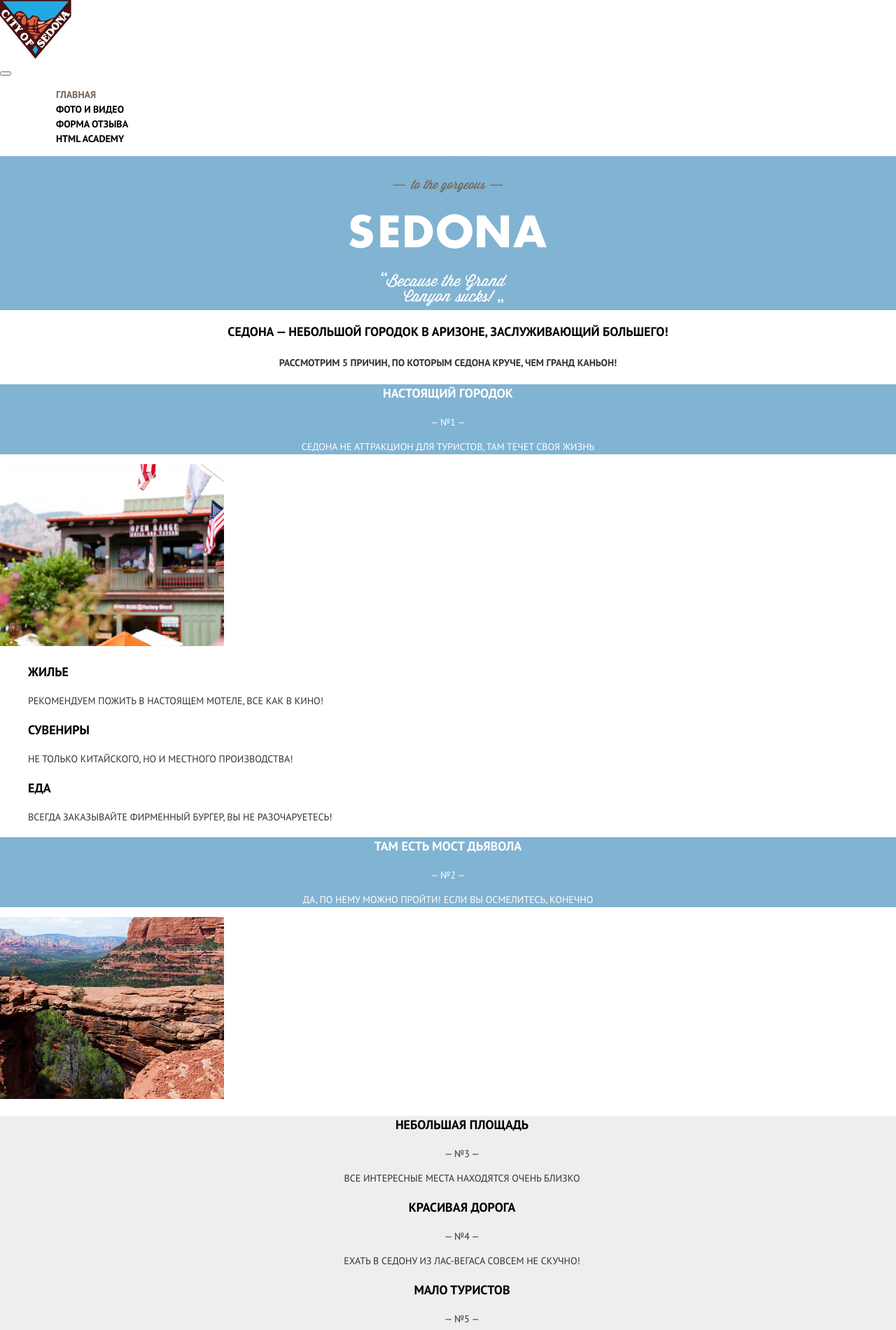
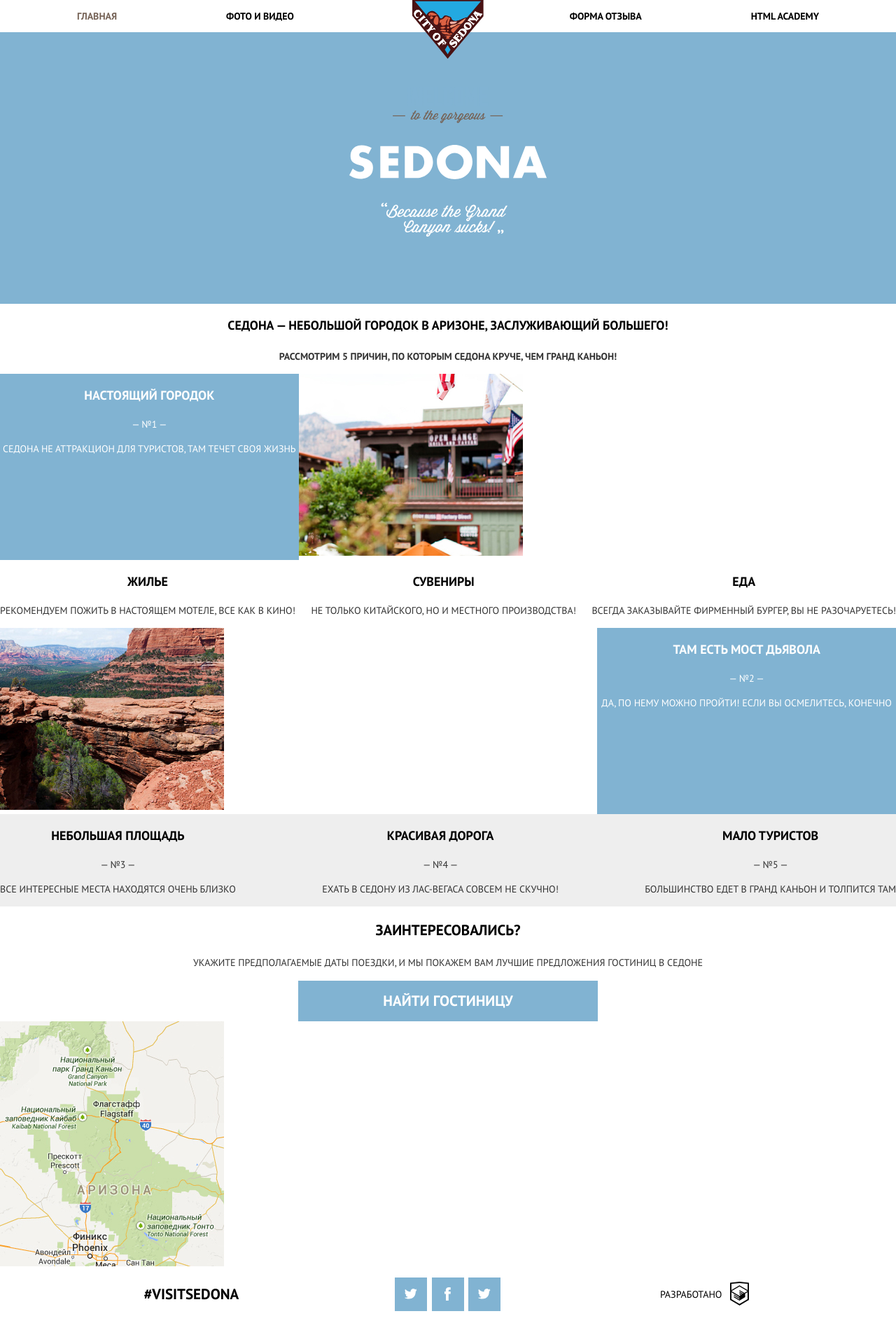
Before and after one commit to DaniyarSeferov/1117947-sedona-21, a website: page source/index.html in a window 1280 px wide. Shown: the top 1900 px of the page at 70% size. Drawn offline with nearby package versions, Linux system fonts and the light colour scheme; files that its build step writes are made by us from their sources.

Commit message:
#Task 4.1: Main page

```diff
--- a/source/index.html
+++ b/source/index.html
@@ -4,6 +4,7 @@
   <meta charset="utf-8">
   <title>HTML Academy: Седона</title>
   <link href="css/style.css" rel="stylesheet">
+  <meta name="viewport" content="width=device-width, initial-scale=1">
 </head>
 <body class="page-body">
 <header class="page-header">
@@ -26,6 +27,9 @@
           <a href="catalog.html">
             Фото и видео
           </a>
+        </li>
+        <li class="site-list__item site-list__item--logo">
+
         </li>
         <li class="site-list__item">
           <a href="form.html">
@@ -168,8 +172,8 @@
     <div class="page-footer__hashtag">
       <p>#visitsedona</p>
     </div>
-    <div class="page-footer__social social">
-      <ul class="social__list">
+    <div class="page-footer__social">
+      <ul class="page-footer__social-list social">
         <li class="social__item">
           <a class="social__link social__link--tw" href="blank.html">Твиттер</a>
         </li>
--- a/source/sass/blocks/button.scss
+++ b/source/sass/blocks/button.scss
@@ -1,6 +1,6 @@
 .button {
-  display: inline-block;
-  padding: 16px 121px 16px;
+  display: block;
+  padding: 16px;
   font-size: 21px;
   line-height: 26px;
   font-weight: bold;
@@ -9,6 +9,11 @@
   text-align: center;
   vertical-align: middle;
   text-transform: uppercase;
+
+  @media (min-width: $tablet-width) {
+    display: inline-block;
+    padding: 16px 121px 16px;
+  }
 
   &:hover,
   &:focus {
--- a/source/sass/blocks/copyright.scss
+++ b/source/sass/blocks/copyright.scss
@@ -1,14 +1,19 @@
 .copyright {
+  display: flex;
+  justify-content: center;
+  align-items: center;
   text-align: center;
 
   &__text {
     font-size: 14px;
     line-height: 26px;
+    padding-right: 12px;
     color: $color-black;
     text-transform: uppercase;
   }
 
   &__link {
+    height: 35px;
     font-size: 0;
 
     &:hover path,
--- a/source/sass/blocks/features.scss
+++ b/source/sass/blocks/features.scss
@@ -1,6 +1,14 @@
 .features {
   &__list {
     list-style: none;
+    margin: 0;
+    padding: 0;
+
+    @media (min-width: $tablet-width) {
+      display: flex;
+      justify-content: space-between;
+      text-align: center;
+    }
   }
 
   &__title {
--- /dev/null
+++ b/source/sass/blocks/main-nav.scss
@@ -0,0 +1,16 @@
+.main-nav {
+
+  &__toggle {
+    position: absolute;
+    top: 17px;
+    right: 16px;
+
+    @media (min-width: $tablet-width) {
+      display: none;
+    }
+  }
+
+  &__wrapper {
+    padding: 0;
+  }
+}
--- a/source/sass/blocks/page-footer.scss
+++ b/source/sass/blocks/page-footer.scss
@@ -1,4 +1,13 @@
 .page-footer {
+  &__wrapper {
+    @media (min-width: $tablet-width) {
+      display: grid;
+      grid-template-columns: 1fr 1fr 1fr;
+      grid-gap: 20px;
+      align-items: center;
+    }
+  }
+
   &__hashtag {
     font-size: 21px;
     line-height: 26px;
@@ -7,4 +16,16 @@
     text-transform: uppercase;
     text-align: center;
   }
+
+  &__social {
+    margin-bottom: 40px;
+
+    @media (min-width: $tablet-width) {
+      margin-bottom: 0;
+    }
+  }
+
+  &__social-list {
+    margin: 0 auto;
+  }
 }
--- /dev/null
+++ b/source/sass/blocks/page-header.scss
@@ -0,0 +1,22 @@
+.page-header {
+  display: flex;
+  flex-direction: column;
+
+  @media (min-width: $tablet-width) {
+    display: block;
+    position: relative;
+  }
+
+  &__logo {
+    height: 56px;
+    width: 102px;
+    margin: 0 auto;
+    order: 2;
+
+    @media (min-width: $tablet-width) {
+      position: absolute;
+      top: 0;
+      left: calc(50% - 51px);
+    }
+  }
+}
--- a/source/sass/blocks/page-top.scss
+++ b/source/sass/blocks/page-top.scss
@@ -1,4 +1,13 @@
 .page-top {
+  padding: 90px 0 85px;
   text-align: center;
   background-color: $color-blue-light;
+
+  @media (min-width: $tablet-width) {
+    padding: 77px 0 91px;
+  }
+
+  @media (min-width: $desktop-width) {
+    padding: 78px 0 90px;
+  }
 }
--- a/source/sass/blocks/reasons-image.scss
+++ b/source/sass/blocks/reasons-image.scss
@@ -1,4 +1,17 @@
 .reasons-image {
+  @media (min-width: $tablet-width) {
+    display: grid;
+    grid-template-columns: 1fr 2fr;
+
+    &--desc-right {
+      grid-template-columns: 2fr 1fr;
+
+      .reasons-image__desc {
+        order: 2;
+      }
+    }
+  }
+
   &__desc {
     font-size: 14px;
     line-height: 21px;
--- a/source/sass/blocks/site-list.scss
+++ b/source/sass/blocks/site-list.scss
@@ -1,34 +1,89 @@
 .site-list {
   list-style: none;
+  margin: 0;
+  padding: 0;
+
+  @media (min-width: $tablet-width) {
+    display: flex;
+    justify-content: space-between;
+  }
 
   a {
     display: block;
-    color: $color-black;
+    padding: 10px;
+    font-size: 18px;
+    line-height: 40px;
+    color: $color-white;
     font-weight: bold;
     text-transform: uppercase;
+    text-align: center;
+
+    @media (min-width: $tablet-width) {
+      font-size: 14px;
+      line-height: 26px;
+      color: $color-black;
+    }
 
     &:hover,
     &:focus {
-      color: $color-blue-light;
+      @media (min-width: $tablet-width) {
+        color: $color-blue-light;
+      }
     }
 
     &:active {
-      color: $color-black;
       opacity: 0.3;
+
+      @media (min-width: $tablet-width) {
+        color: $color-black;
+      }
     }
 
     &.active {
-      color: $color-brown;
+      @media (min-width: $tablet-width) {
+        color: $color-brown;
+      }
 
       &:hover,
       &:focus {
-        color: $color-brown-dark;
+        @media (min-width: $tablet-width) {
+          color: $color-brown-dark;
+        }
       }
 
       &:active {
-        color: $color-brown;
-        opacity: 0.3;
+        @media (min-width: $tablet-width) {
+          color: $color-brown;
+          opacity: 0.3;
+        }
       }
     }
   }
 }
+
+.site-list__item {
+  background-color: $color-blue-light;
+
+  &--logo {
+    display: none;
+
+    @media (min-width: $tablet-width) {
+      display: block;
+      width: 102px;
+    }
+  }
+
+  @media (min-width: $tablet-width) {
+    background-color: transparent;
+  }
+
+  &--active,
+  &:hover,
+  &:focus {
+    background-color: $color-blue;
+
+    @media (min-width: $tablet-width) {
+      background-color: transparent;
+    }
+  }
+}
--- a/source/sass/blocks/social.scss
+++ b/source/sass/blocks/social.scss
@@ -1,11 +1,11 @@
 .social {
-  &__list {
-    font-size: 0;
-    list-style: none;
-    margin: 0;
-    padding: 0;
-    text-align: center;
-  }
+  display: flex;
+  justify-content: space-between;
+  width: 151px;
+  font-size: 0;
+  list-style: none;
+  padding: 0;
+  text-align: center;
 
   &__item {
     width: 46px;
--- a/source/sass/global/global.scss
+++ b/source/sass/global/global.scss
@@ -1,5 +1,4 @@
 body {
-  min-width: 1200px;
   margin: 0;
   padding: 0;
   font-family: $PTSans, "Arial", sans-serif;
@@ -20,8 +19,17 @@ img {
 }
 
 .container {
-  width: 1200px;
-  margin: 0 auto;
+  padding: 0 9px;
+
+  @media (min-width: $tablet-width) {
+    width: 700px;
+    margin: 0 auto;
+    padding: 0;
+  }
+
+  @media (min-width: $desktop-width) {
+    width: 1080px;
+  }
 }
 
 .visually-hidden {
--- a/source/sass/global/variables.scss
+++ b/source/sass/global/variables.scss
@@ -22,3 +22,8 @@ $color-brown-dark: #604e43;
 
 //fonts
 $PTSans: "PTSans";
+
+// Viewports
+$tablet-width: 768px;
+$desktop-width: 1200px;
+$mobile-width-only: 767px;
--- a/source/sass/style.scss
+++ b/source/sass/style.scss
@@ -22,3 +22,5 @@
 @import "blocks/photo.scss";
 @import "blocks/likes.scss";
 @import "blocks/video.scss";
+@import "blocks/page-header.scss";
+@import "blocks/main-nav.scss";
```
